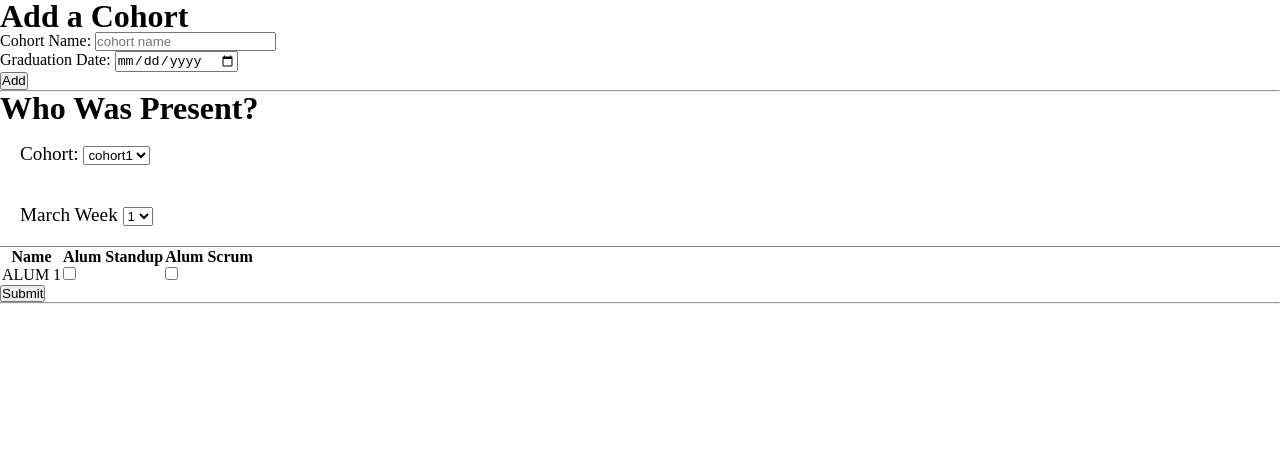
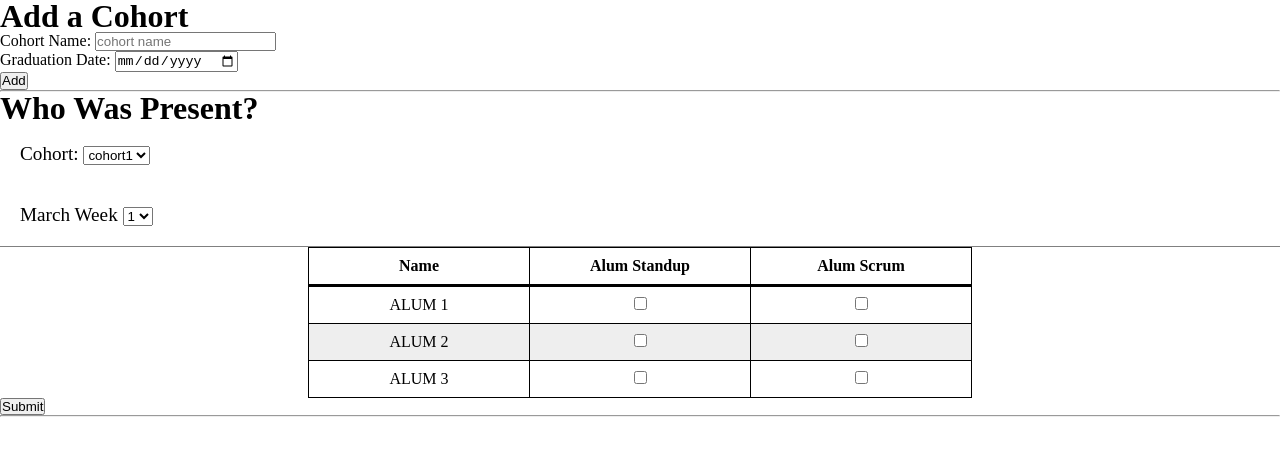
Before and after one commit to AwrenNuit/alum-tracker, a React (Create React App) app: page / in a window 1280 px wide. Shown: the top 456 px of the page. Built offline with nearby package versions, Linux system fonts and the light colour scheme.

Commit message:
basic table formatting

```diff
--- a/src/components/AlumList/AlumList.js
+++ b/src/components/AlumList/AlumList.js
@@ -111,6 +111,44 @@ export default function AlumList() {
                 />
               </td>
             </tr>
+            <tr>
+              <td>ALUM 2</td>
+              <td>
+                <input
+                  type="checkbox"
+                  name="standup"
+                  // value={}
+                  // onChange={}
+                />
+              </td>
+              <td>
+                <input
+                  type="checkbox"
+                  name="scrum"
+                  // value={}
+                  // onChange={}
+                />
+              </td>
+            </tr>
+            <tr>
+              <td>ALUM 3</td>
+              <td>
+                <input
+                  type="checkbox"
+                  name="standup"
+                  // value={}
+                  // onChange={}
+                />
+              </td>
+              <td>
+                <input
+                  type="checkbox"
+                  name="scrum"
+                  // value={}
+                  // onChange={}
+                />
+              </td>
+            </tr>
           </tbody>
         </table>
       </div>
--- a/src/components/App/App.css
+++ b/src/components/App/App.css
@@ -3,3 +3,30 @@
   padding: 0;
   line-height: 1em;
 }
+
+table {
+  border-collapse: collapse;
+  margin: 0 auto;
+}
+
+thead {
+  border-bottom: 3px solid black;
+}
+
+tr {
+  text-align: center;
+}
+
+tr:nth-child(even) {
+  background-color: #eee;
+}
+
+tbody tr:hover {
+  background-color: #a7ccca;
+}
+
+th, td {
+  border: 1px solid black;
+  min-width: 200px;
+  padding: 10px;
+}
```
